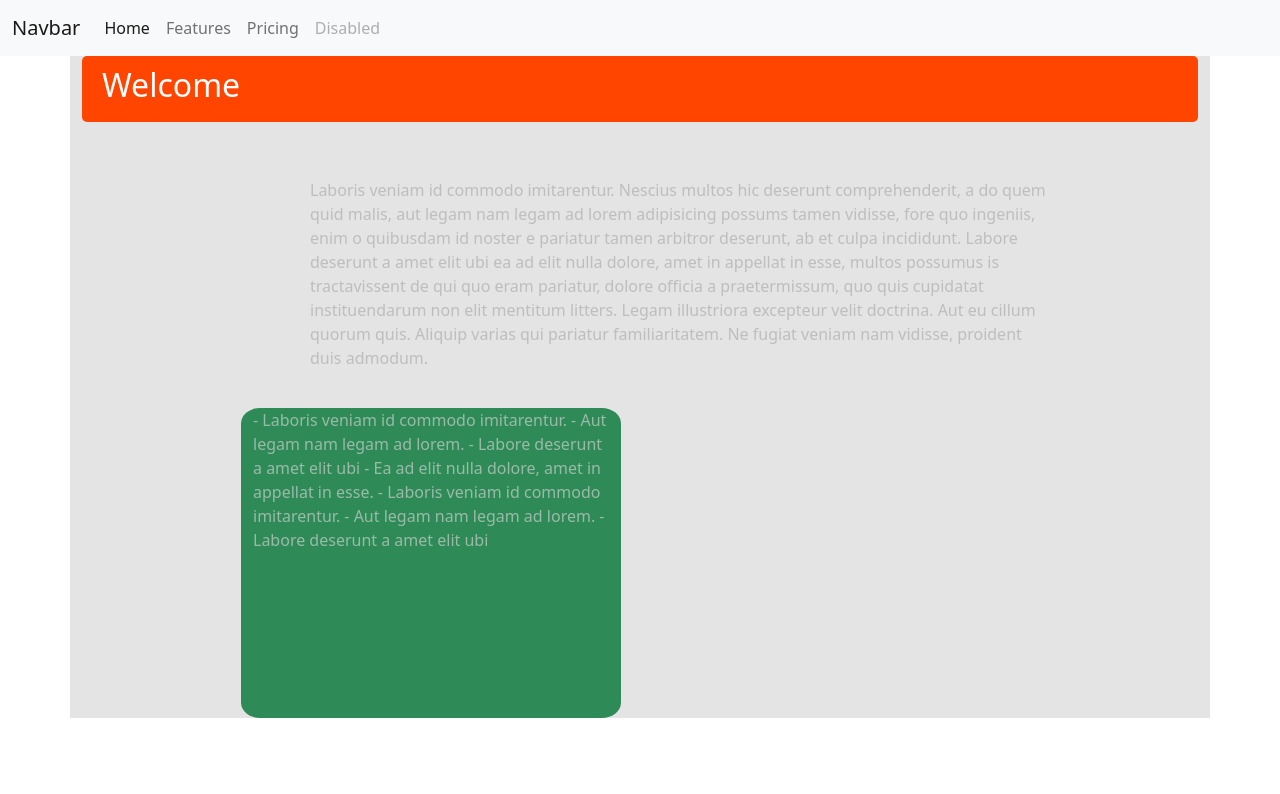
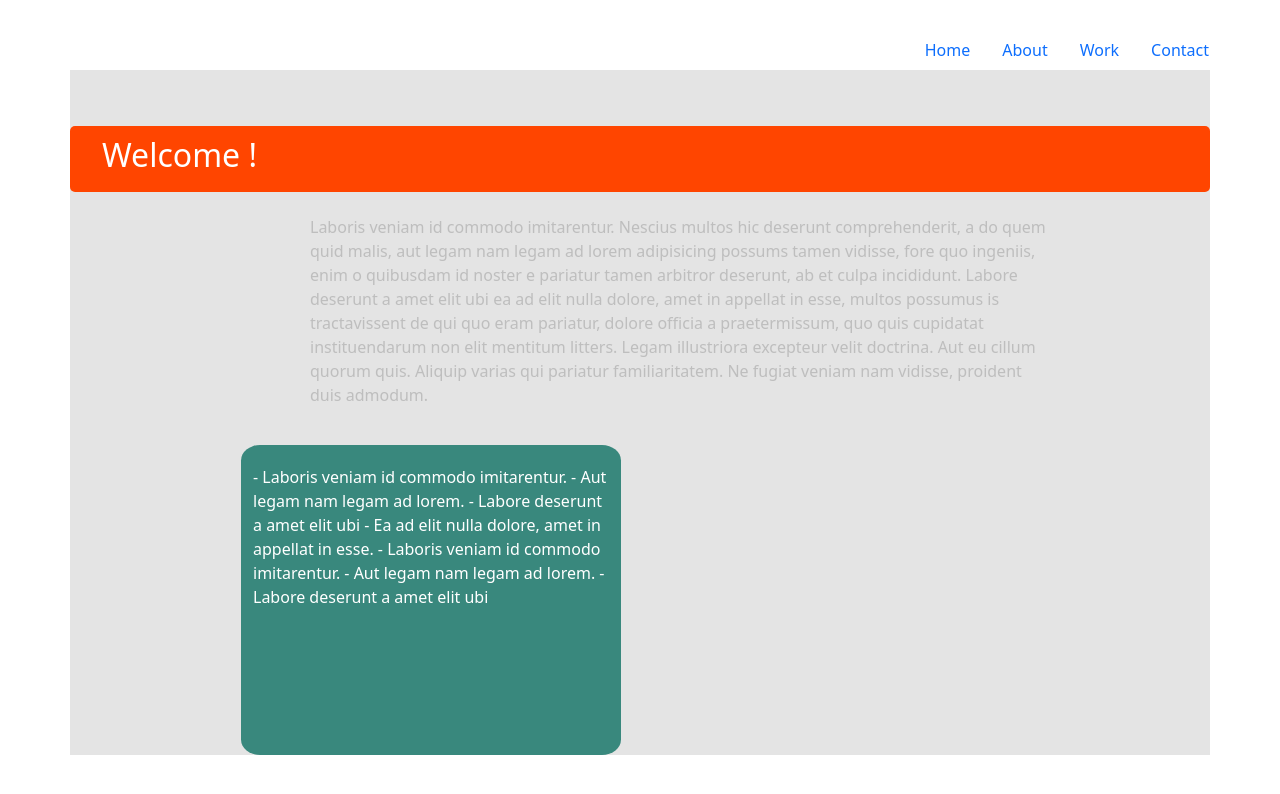
Before and after one commit to Gedas11/layout-namu-darbas, a React app in the folder uzduotys/: page / in a window 1280 px wide. Built offline with nearby package versions, Linux system fonts and the light colour scheme.

Commit message:
2022-02-25
atnaujinta

```diff
--- a/uzduotys/src/components/tasks/Tasks.css
+++ b/uzduotys/src/components/tasks/Tasks.css
@@ -3,10 +3,17 @@
     background-color: rgb(228, 228, 228);
 
 }
+.nav{
+    margin-right: 55px;
+    margin-top: 30px;
+    margin-bottom: 30px;
+}
 .h{
     margin-left: 20px;
 }
 .welcome{
+    margin-top: -40px;
+    margin-bottom: 2%;
     padding-top: 10px;
     padding-bottom: 10px;
    border-radius: 5px;
@@ -15,11 +22,13 @@
 
 }
 .zalias{
+
+    padding-top: 20px;
     width: 290px;
     height: 310px;
-    background-color: seagreen;
+    background-color: rgb(57, 136, 125);
     border-radius: 5%;
-    color: rgba(209, 209, 209, 0.664);
+    color: #fff;
     margin-left: 15%;
 
 }
--- a/uzduotys/src/components/tasks/Tasks.jsx
+++ b/uzduotys/src/components/tasks/Tasks.jsx
@@ -5,58 +5,28 @@ import Task from "../tasks/Tasks";
 function Tasks() {
   return (
     <>
-      <nav class="navbar navbar-expand-lg navbar-light bg-light">
-        <div class="container-fluid">
-          <a class="navbar-brand" href="#">
-            Navbar
-          </a>
-          <button
-            class="navbar-toggler"
-            type="button"
-            data-bs-toggle="collapse"
-            data-bs-target="#navbarNav"
-            aria-controls="navbarNav"
-            aria-expanded="false"
-            aria-label="Toggle navigation"
-          >
-            <span class="navbar-toggler-icon"></span>
-          </button>
-          <div class="collapse navbar-collapse" id="navbarNav">
-            <ul class="navbar-nav">
-              <li class="nav-item">
-                <a class="nav-link active" aria-current="page" href="#">
-                  Home
-                </a>
-              </li>
-              <li class="nav-item">
-                <a class="nav-link" href="#">
-                  Features
-                </a>
-              </li>
-              <li class="nav-item">
-                <a class="nav-link" href="#">
-                  Pricing
-                </a>
-              </li>
-              <li class="nav-item">
-                <a
-                  class="nav-link disabled"
-                  href="#"
-                  tabindex="-1"
-                  aria-disabled="true"
-                >
-                  Disabled
-                </a>
-              </li>
-            </ul>
-          </div>
+
+<ul className="nav justify-content-end " >
+          <li className="nav-item">
+            <a className="nav-link active " href="#">Home</a>
+          </li>
+          <li className="nav-item">
+            <a className="nav-link " href="#">About</a>
+          </li>
+          <li className="nav-item">
+            <a className="nav-link " href="#">Work</a>
+          </li>
+          <li className="nav-item">
+            <a className="nav-link " href="#">Contact</a>
+          </li>
+
+        </ul>
+      <Container>
+
+        <div className="row ">
+        <div className="col-12 welcome">
+          <h2 className="h">Welcome !</h2>
         </div>
-      </nav>
-      <Container>
-        <div className="col-12 welcome">
-          <h2 className="h">Welcome</h2>
-        </div>
-        <div className="row ">
           <div className="col-8 text">
             <p>
               Laboris veniam id commodo imitarentur. Nescius multos hic deserunt
```
Also changed, not shown: 1 other file.
